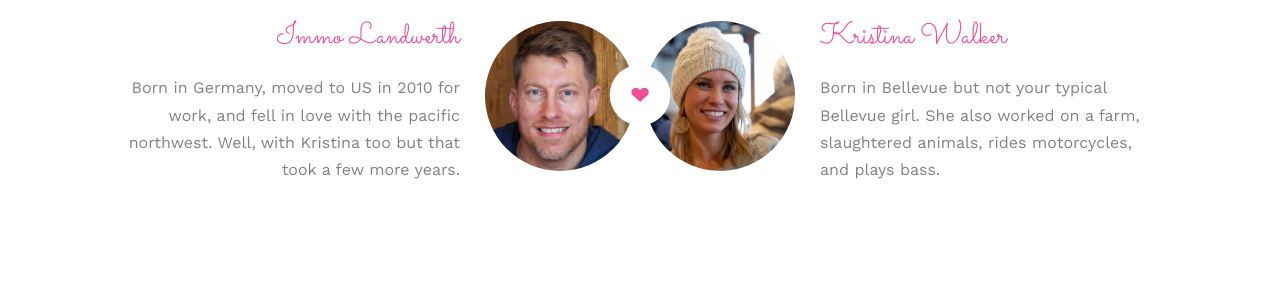
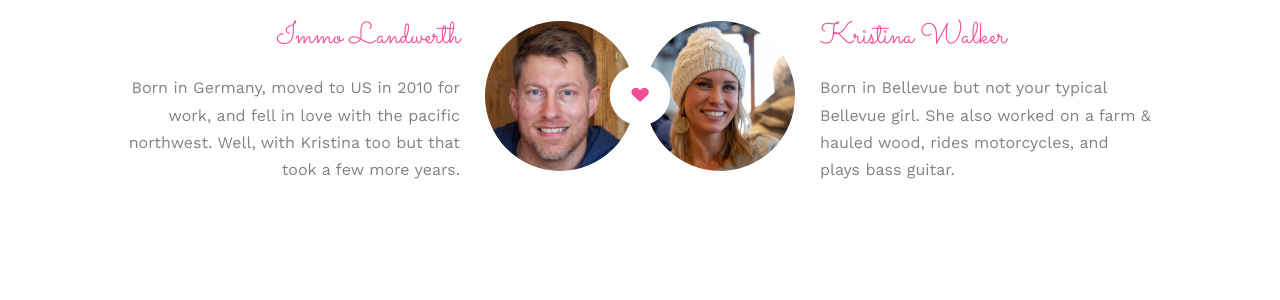
Before and after one commit to terrajobst/pagestest, a Jekyll site: the page built from index.html, in a window 1280 px wide and 900 px high, scrolled down 1082 px. Shown: the part 182-482 px from the top of the window. Built offline with Jekyll 4.4.1, drawn with Linux system fonts in a browser that asks for light colours; some web fonts are replaced.

Commit message:
Fixed bio

```diff
--- a/index.html
+++ b/index.html
@@ -52,8 +52,8 @@ layout: page
 					<h3>Kristina Walker</h3>
 					<p>
 						Born in Bellevue but not your typical Bellevue girl. She
-						also worked on a farm, slaughtered animals, rides
-						motorcycles, and plays bass.
+						also worked on a farm & hauled wood, rides
+						motorcycles, and plays bass guitar.
 					</p>
 				</div>
 			</div>
```
